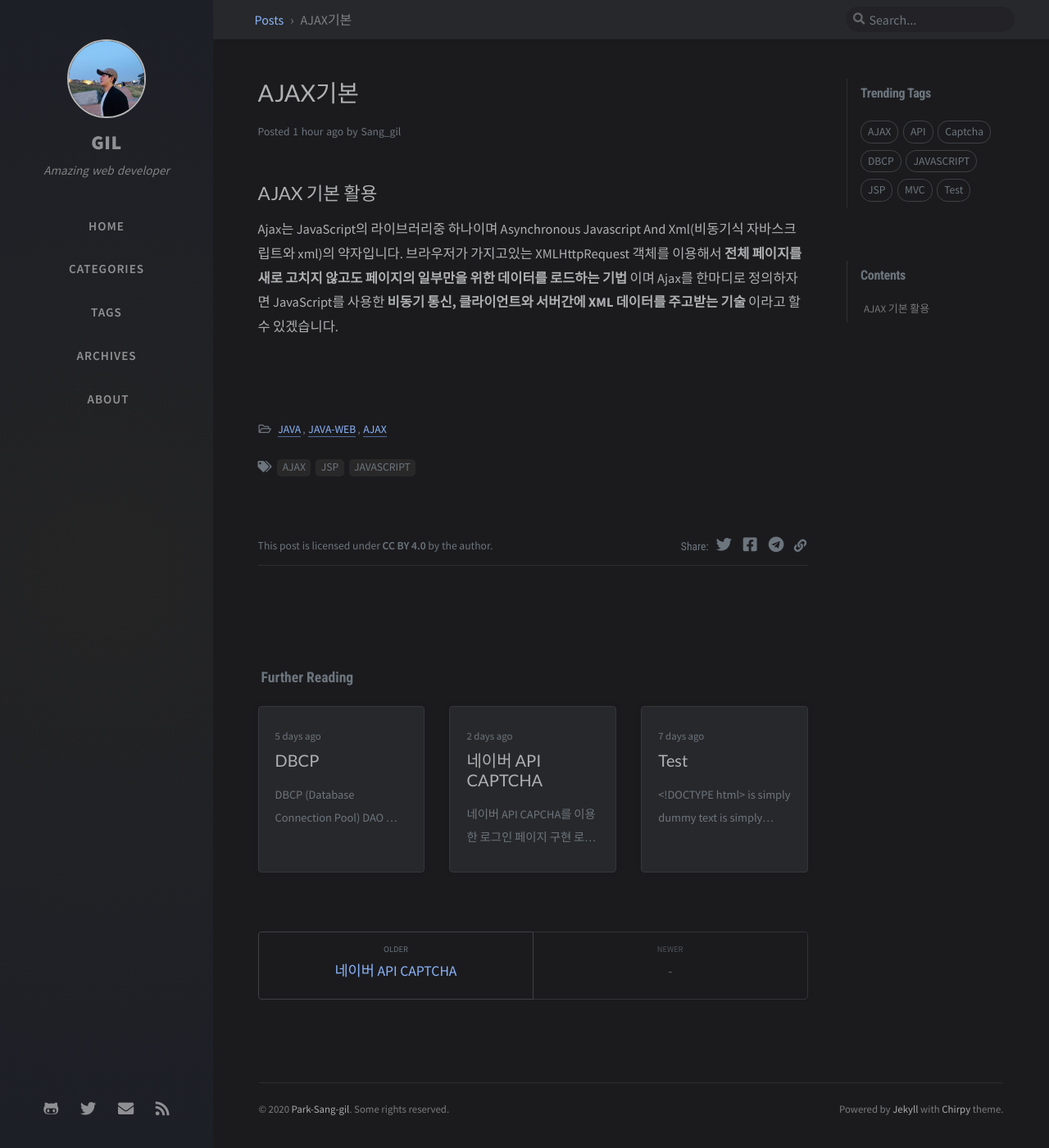
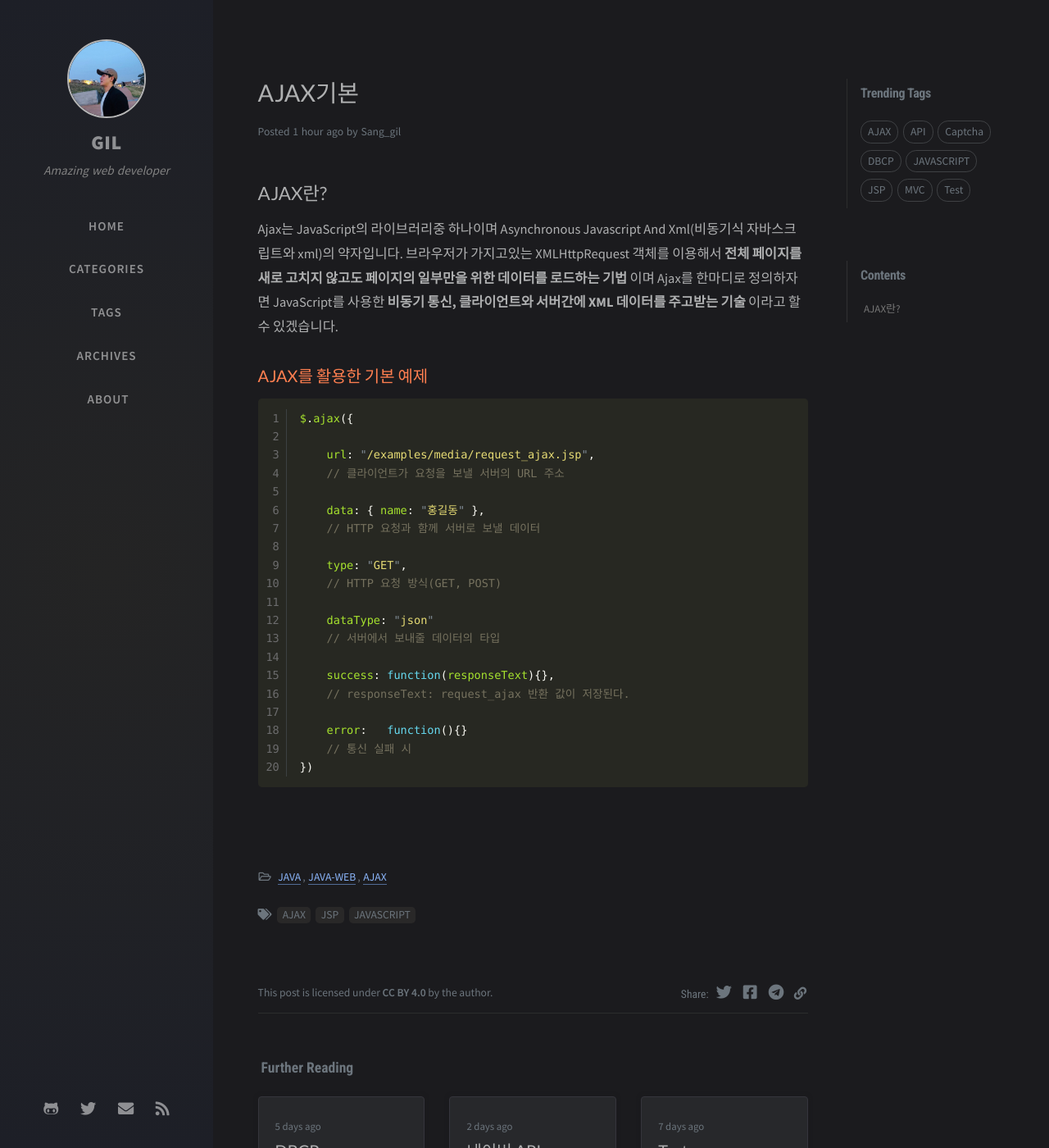
Before and after one commit to fkdl3010/fkdl3010.github.io, a Jekyll site: the page built from _posts/2020-12-23-AJAX.md, in a window 1280 px wide and 1400 px high. Shown: the whole window at 82% size. Built offline with Jekyll 4.4.1, drawn with Linux system fonts in a browser that asks for light colours; nearby versions of some CDN libraries; comment, search, counter and statistics services are not loaded.

Commit message:
post update post update post update post update post update post update post update post update post update post update post update post update post update post update post update post update post update post update post update post update post update post update post update post update post update post update post update post update post update post update post update post update post update post update post update post update post update post update post update post update post update post update post update post update post update post update post update post update post update post update post update post update post update post update post update post update post update post update post update post update post update post update post update post update post update post update post update post update post update post update post update post update post update post update post update post update post update post update post update post update post update post update post update post update post update post update post update post update post update post update post update post update post update post update post update post update post update post update post update post update post update post update post update post update post update post update post update post update post update post update post update post update post update post update post update post update post update post update post update post update post update post update post update

````diff
--- a/_posts/2020-12-23-AJAX.md
+++ b/_posts/2020-12-23-AJAX.md
@@ -4,7 +4,37 @@ date: 2020-12-23 22:00:00 +0900
 categories: [JAVA, JAVA-WEB, AJAX]
 tags: [AJAX, JSP, JAVASCRIPT]
 ---
+<style type="text/css">
+    h3{
+        color: coral;
+    }
+</style>
 
-## AJAX 기본 활용
+## AJAX란?
 
 Ajax는 JavaScript의 라이브러리중 하나이며 Asynchronous Javascript And Xml(비동기식 자바스크립트와 xml)의 약자입니다. 브라우저가 가지고있는 XMLHttpRequest 객체를 이용해서 __전체 페이지를 새로 고치지 않고도 페이지의 일부만을 위한 데이터를 로드하는 기법__ 이며 Ajax를 한마디로 정의하자면 JavaScript를 사용한 __비동기 통신, 클라이언트와 서버간에 XML 데이터를 주고받는 기술__ 이라고 할 수 있겠습니다.
+
+### AJAX를 활용한 기본 예제
+
+```javascript
+$.ajax({
+
+    url: "/examples/media/request_ajax.jsp",
+    // 클라이언트가 요청을 보낼 서버의 URL 주소
+
+    data: { name: "홍길동" },
+    // HTTP 요청과 함께 서버로 보낼 데이터
+
+    type: "GET",
+    // HTTP 요청 방식(GET, POST)
+
+    dataType: "json"
+    // 서버에서 보내줄 데이터의 타입
+
+    success: function(responseText){},
+    // responseText: request_ajax 반환 값이 저장된다.
+
+    error:   function(){}
+    // 통신 실패 시
+})
+```
````
